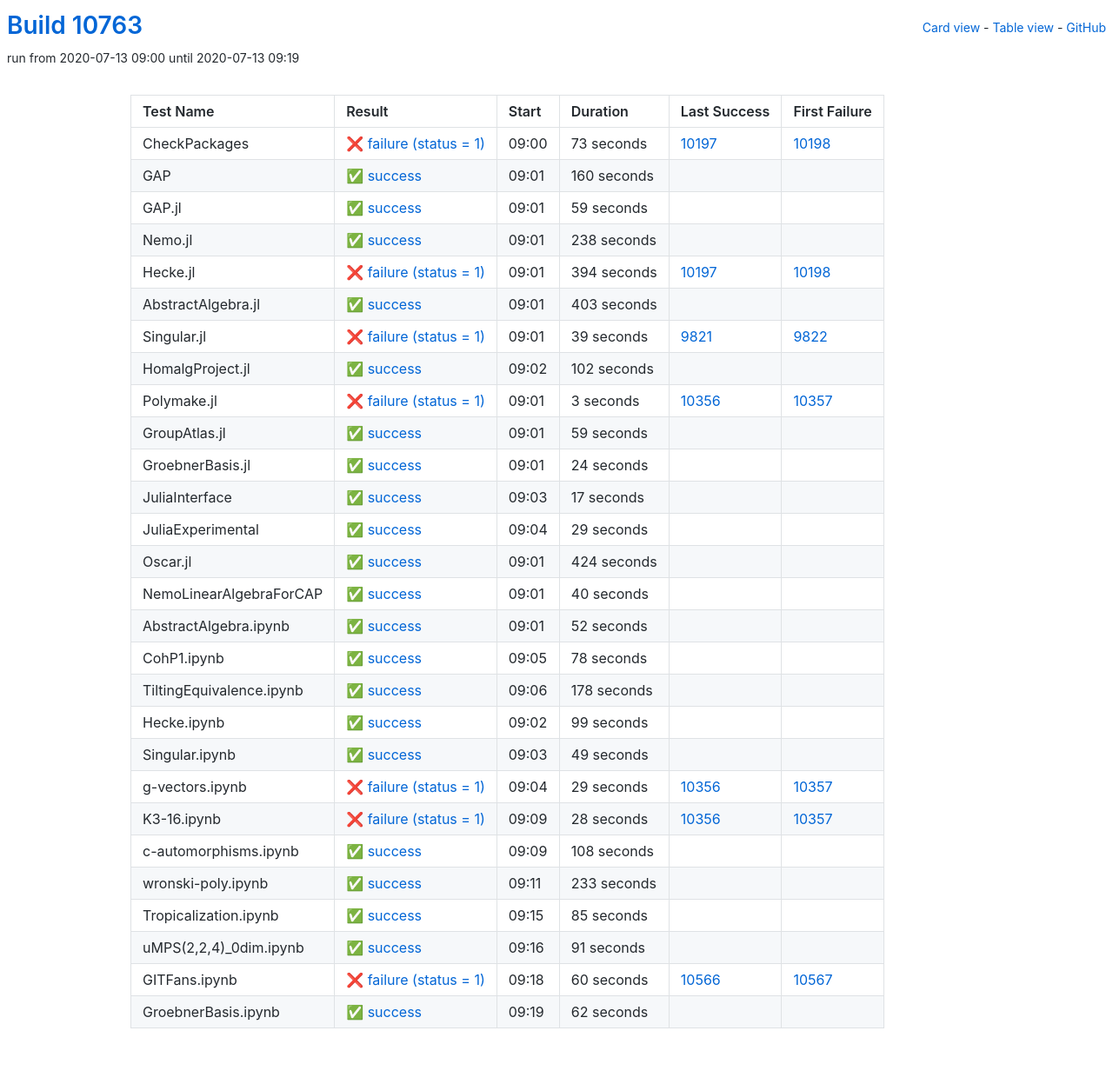
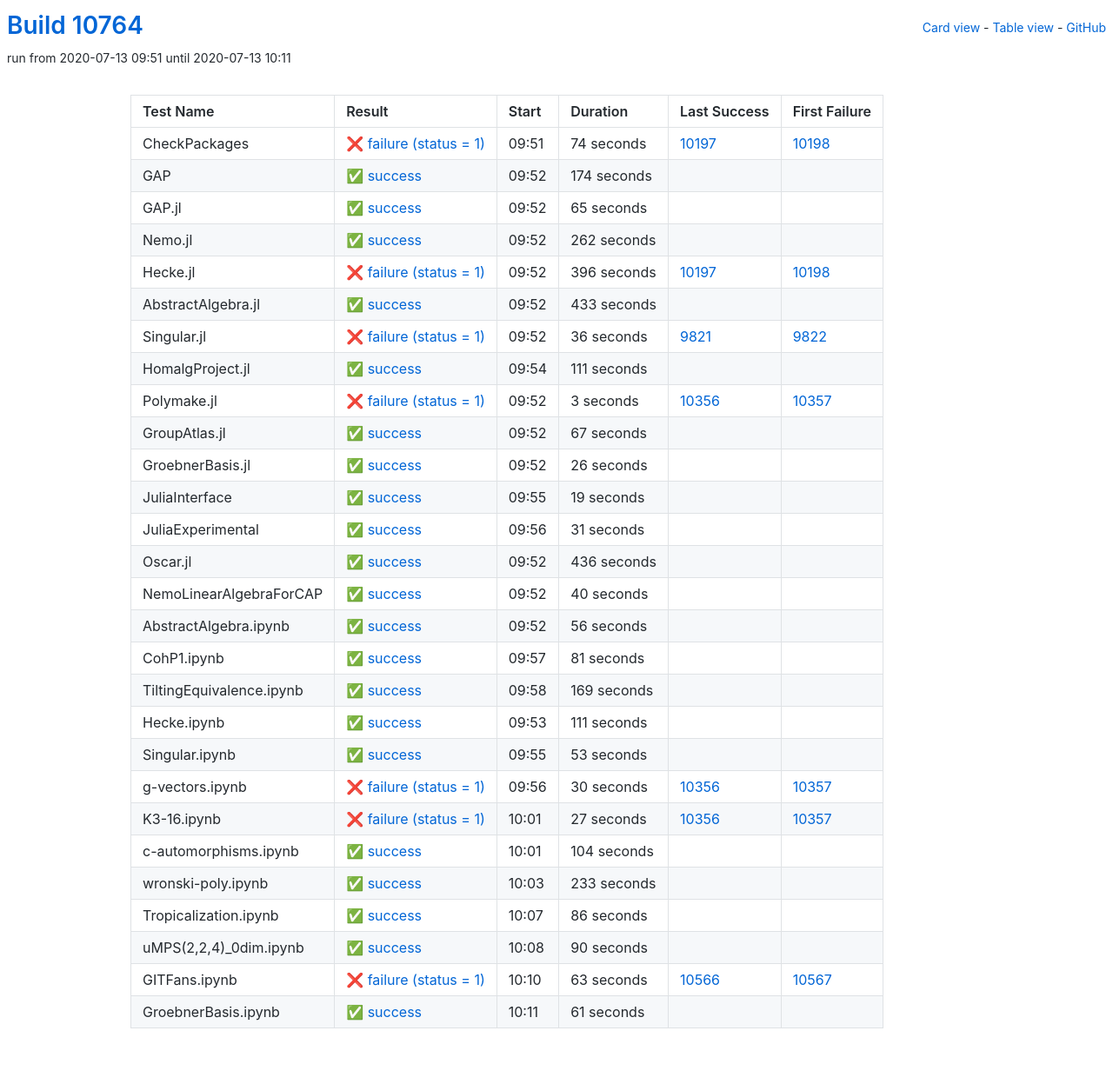
Before and after one commit to oscar-system/oscar-ci-status, a Jekyll site: the page built from table.html, in a window 1280 px wide. Shown: the whole page at 87% size. Built offline with Jekyll 4.4.1, drawn with Linux system fonts in a browser that asks for light colours.

Commit message:
Build #10764

```diff
--- a/_data/ci.yml
+++ b/_data/ci.yml
@@ -1,6 +1,6 @@
 ---
-build: 10763
-build_url: https://oscarci.mathematik.uni-kl.de/job/oscar/10763/
+build: 10764
+build_url: https://oscarci.mathematik.uni-kl.de/job/oscar/10764/
 job: oscar
 organization: oscar-system
 repo: oscar-ci-status
@@ -8,104 +8,104 @@
 tests:
 - name: CheckPackages
   id: checkpackages
-  log: https://oscarci.mathematik.uni-kl.de/job/oscar/10763/artifact/logs/build-10763/CheckPackages.log
-  start: 2020-07-13 09:00
+  log: https://oscarci.mathematik.uni-kl.de/job/oscar/10764/artifact/logs/build-10764/CheckPackages.log
+  start: 2020-07-13 09:51
   success: false
   exitcode: 1
   status: failure
-  duration: 73
+  duration: 74
   last_success: 10197
   last_success_url: https://oscarci.mathematik.uni-kl.de/job/oscar/10197/
   first_failure: 10198
   first_failure_url: https://oscarci.mathematik.uni-kl.de/job/oscar/10198/
 - name: GAP
   id: gap
-  log: https://oscarci.mathematik.uni-kl.de/job/oscar/10763/artifact/logs/build-10763/GAP.log
-  start: 2020-07-13 09:01
+  log: https://oscarci.mathematik.uni-kl.de/job/oscar/10764/artifact/logs/build-10764/GAP.log
+  start: 2020-07-13 09:52
   success: true
   exitcode: 0
   status: success
-  duration: 160
+  duration: 174
   last_success: false
   last_success_url:
   first_failure: false
   first_failure_url:
 - name: GAP.jl
   id: gap-jl
-  log: https://oscarci.mathematik.uni-kl.de/job/oscar/10763/artifact/logs/build-10763/GAP.jl.log
-  start: 2020-07-13 09:01
+  log: https://oscarci.mathematik.uni-kl.de/job/oscar/10764/artifact/logs/build-10764/GAP.jl.log
+  start: 2020-07-13 09:52
   success: true
   exitcode: 0
   status: success
-  duration: 59
+  duration: 65
   last_success: false
   last_success_url:
   first_failure: false
   first_failure_url:
 - name: Nemo.jl
   id: nemo-jl
-  log: https://oscarci.mathematik.uni-kl.de/job/oscar/10763/artifact/logs/build-10763/Nemo.jl.log
-  start: 2020-07-13 09:01
+  log: https://oscarci.mathematik.uni-kl.de/job/oscar/10764/artifact/logs/build-10764/Nemo.jl.log
+  start: 2020-07-13 09:52
   success: true
   exitcode: 0
   status: success
-  duration: 238
+  duration: 262
   last_success: false
   last_success_url:
   first_failure: false
   first_failure_url:
 - name: Hecke.jl
   id: hecke-jl
-  log: https://oscarci.mathematik.uni-kl.de/job/oscar/10763/artifact/logs/build-10763/Hecke.jl.log
-  start: 2020-07-13 09:01
+  log: https://oscarci.mathematik.uni-kl.de/job/oscar/10764/artifact/logs/build-10764/Hecke.jl.log
+  start: 2020-07-13 09:52
   success: false
   exitcode: 1
   status: failure
-  duration: 394
+  duration: 396
   last_success: 10197
   last_success_url: https://oscarci.mathematik.uni-kl.de/job/oscar/10197/
   first_failure: 10198
   first_failure_url: https://oscarci.mathematik.uni-kl.de/job/oscar/10198/
 - name: AbstractAlgebra.jl
   id: abstractalgebra-jl
-  log: https://oscarci.mathematik.uni-kl.de/job/oscar/10763/artifact/logs/build-10763/AbstractAlgebra.jl.log
-  start: 2020-07-13 09:01
+  log: https://oscarci.mathematik.uni-kl.de/job/oscar/10764/artifact/logs/build-10764/AbstractAlgebra.jl.log
+  start: 2020-07-13 09:52
   success: true
   exitcode: 0
   status: success
-  duration: 403
+  duration: 433
   last_success: false
   last_success_url:
   first_failure: false
   first_failure_url:
 - name: Singular.jl
   id: singular-jl
-  log: https://oscarci.mathematik.uni-kl.de/job/oscar/10763/artifact/logs/build-10763/Singular.jl.log
-  start: 2020-07-13 09:01
+  log: https://oscarci.mathematik.uni-kl.de/job/oscar/10764/artifact/logs/build-10764/Singular.jl.log
+  start: 2020-07-13 09:52
   success: false
   exitcode: 1
   status: failure
-  duration: 39
+  duration: 36
   last_success: 9821
   last_success_url: https://oscarci.mathematik.uni-kl.de/job/oscar/9821/
   first_failure: 9822
   first_failure_url: https://oscarci.mathematik.uni-kl.de/job/oscar/9822/
 - name: HomalgProject.jl
   id: homalgproject-jl
-  log: https://oscarci.mathematik.uni-kl.de/job/oscar/10763/artifact/logs/build-10763/HomalgProject.jl.log
-  start: 2020-07-13 09:02
+  log: https://oscarci.mathematik.uni-kl.de/job/oscar/10764/artifact/logs/build-10764/HomalgProject.jl.log
+  start: 2020-07-13 09:54
   success: true
   exitcode: 0
   status: success
-  duration: 102
+  duration: 111
   last_success: false
   last_success_url:
   first_failure: false
   first_failure_url:
 - name: Polymake.jl
   id: polymake-jl
-  log: https://oscarci.mathematik.uni-kl.de/job/oscar/10763/artifact/logs/build-10763/Polymake.jl.log
-  start: 2020-07-13 09:01
+  log: https://oscarci.mathematik.uni-kl.de/job/oscar/10764/artifact/logs/build-10764/Polymake.jl.log
+  start: 2020-07-13 09:52
   success: false
   exitcode: 1
   status: failure
@@ -116,68 +116,68 @@
   first_failure_url: https://oscarci.mathematik.uni-kl.de/job/oscar/10357/
 - name: GroupAtlas.jl
   id: groupatlas-jl
-  log: https://oscarci.mathematik.uni-kl.de/job/oscar/10763/artifact/logs/build-10763/GroupAtlas.jl.log
-  start: 2020-07-13 09:01
+  log: https://oscarci.mathematik.uni-kl.de/job/oscar/10764/artifact/logs/build-10764/GroupAtlas.jl.log
+  start: 2020-07-13 09:52
   success: true
   exitcode: 0
   status: success
-  duration: 59
+  duration: 67
   last_success: false
   last_success_url:
   first_failure: false
   first_failure_url:
 - name: GroebnerBasis.jl
   id: groebnerbasis-jl
-  log: https://oscarci.mathematik.uni-kl.de/job/oscar/10763/artifact/logs/build-10763/GroebnerBasis.jl.log
-  start: 2020-07-13 09:01
+  log: https://oscarci.mathematik.uni-kl.de/job/oscar/10764/artifact/logs/build-10764/GroebnerBasis.jl.log
+  start: 2020-07-13 09:52
   success: true
   exitcode: 0
   status: success
-  duration: 24
+  duration: 26
   last_success: false
   last_success_url:
   first_failure: false
   first_failure_url:
 - name: JuliaInterface
   id: juliainterface
-  log: https://oscarci.mathematik.uni-kl.de/job/oscar/10763/artifact/logs/build-10763/JuliaInterface.log
-  start: 2020-07-13 09:03
+  log: https://oscarci.mathematik.uni-kl.de/job/oscar/10764/artifact/logs/build-10764/JuliaInterface.log
+  start: 2020-07-13 09:55
   success: true
   exitcode: 0
   status: success
-  duration: 17
+  duration: 19
   last_success: false
   last_success_url:
   first_failure: false
   first_failure_url:
 - name: JuliaExperimental
   id: juliaexperimental
-  log: https://oscarci.mathematik.uni-kl.de/job/oscar/10763/artifact/logs/build-10763/JuliaExperimental.log
-  start: 2020-07-13 09:04
+  log: https://oscarci.mathematik.uni-kl.de/job/oscar/10764/artifact/logs/build-10764/JuliaExperimental.log
+  start: 2020-07-13 09:56
   success: true
   exitcode: 0
   status: success
-  duration: 29
+  duration: 31
   last_success: false
   last_success_url:
   first_failure: false
   first_failure_url:
 - name: Oscar.jl
   id: oscar-jl
-  log: https://oscarci.mathematik.uni-kl.de/job/oscar/10763/artifact/logs/build-10763/Oscar.jl.log
-  start: 2020-07-13 09:01
+  log: https://oscarci.mathematik.uni-kl.de/job/oscar/10764/artifact/logs/build-10764/Oscar.jl.log
+  start: 2020-07-13 09:52
   success: true
   exitcode: 0
   status: success
-  duration: 424
+  duration: 436
   last_success: false
   last_success_url:
   first_failure: false
   first_failure_url:
 - name: NemoLinearAlgebraForCAP
   id: nemolinearalgebraforcap
-  log: https://oscarci.mathematik.uni-kl.de/job/oscar/10763/artifact/logs/build-10763/NemoLinearAlgebraForCAP.log
-  start: 2020-07-13 09:01
+  log: https://oscarci.mathematik.uni-kl.de/job/oscar/10764/artifact/logs/build-10764/NemoLinearAlgebraForCAP.log
+  start: 2020-07-13 09:52
   success: true
   exitcode: 0
   status: success
@@ -188,104 +188,104 @@
   first_failure_url:
 - name: AbstractAlgebra.ipynb
   id: abstractalgebra-ipynb
-  log: https://oscarci.mathematik.uni-kl.de/job/oscar/10763/artifact/logs/build-10763/AbstractAlgebra.ipynb.log
-  start: 2020-07-13 09:01
+  log: https://oscarci.mathematik.uni-kl.de/job/oscar/10764/artifact/logs/build-10764/AbstractAlgebra.ipynb.log
+  start: 2020-07-13 09:52
   success: true
   exitcode: 0
   status: success
-  duration: 52
+  duration: 56
   last_success: false
   last_success_url:
   first_failure: false
   first_failure_url:
 - name: CohP1.ipynb
   id: cohp1-ipynb
-  log: https://oscarci.mathematik.uni-kl.de/job/oscar/10763/artifact/logs/build-10763/CohP1.ipynb.log
-  start: 2020-07-13 09:05
+  log: https://oscarci.mathematik.uni-kl.de/job/oscar/10764/artifact/logs/build-10764/CohP1.ipynb.log
+  start: 2020-07-13 09:57
   success: true
   exitcode: 0
   status: success
-  duration: 78
+  duration: 81
   last_success: false
   last_success_url:
   first_failure: false
   first_failure_url:
 - name: TiltingEquivalence.ipynb
   id: tiltingequivalence-ipynb
-  log: https://oscarci.mathematik.uni-kl.de/job/oscar/10763/artifact/logs/build-10763/TiltingEquivalence.ipynb.log
-  start: 2020-07-13 09:06
+  log: https://oscarci.mathematik.uni-kl.de/job/oscar/10764/artifact/logs/build-10764/TiltingEquivalence.ipynb.log
+  start: 2020-07-13 09:58
   success: true
   exitcode: 0
   status: success
-  duration: 178
+  duration: 169
   last_success: false
   last_success_url:
   first_failure: false
   first_failure_url:
 - name: Hecke.ipynb
   id: hecke-ipynb
-  log: https://oscarci.mathematik.uni-kl.de/job/oscar/10763/artifact/logs/build-10763/Hecke.ipynb.log
-  start: 2020-07-13 09:02
+  log: https://oscarci.mathematik.uni-kl.de/job/oscar/10764/artifact/logs/build-10764/Hecke.ipynb.log
+  start: 2020-07-13 09:53
   success: true
   exitcode: 0
   status: success
-  duration: 99
+  duration: 111
   last_success: false
   last_success_url:
   first_failure: false
   first_failure_url:
 - name: Singular.ipynb
   id: singular-ipynb
-  log: https://oscarci.mathematik.uni-kl.de/job/oscar/10763/artifact/logs/build-10763/Singular.ipynb.log
-  start: 2020-07-13 09:03
+  log: https://oscarci.mathematik.uni-kl.de/job/oscar/10764/artifact/logs/build-10764/Singular.ipynb.log
+  start: 2020-07-13 09:55
   success: true
   exitcode: 0
   status: success
-  duration: 49
+  duration: 53
   last_success: false
   last_success_url:
   first_failure: false
   first_failure_url:
 - name: g-vectors.ipynb
   id: g-vectors-ipynb
-  log: https://oscarci.mathematik.uni-kl.de/job/oscar/10763/artifact/logs/build-10763/g-vectors.ipynb.log
-  start: 2020-07-13 09:04
+  log: https://oscarci.mathematik.uni-kl.de/job/oscar/10764/artifact/logs/build-10764/g-vectors.ipynb.log
+  start: 2020-07-13 09:56
   success: false
   exitcode: 1
   status: failure
-  duration: 29
+  duration: 30
   last_success: 10356
   last_success_url: https://oscarci.mathematik.uni-kl.de/job/oscar/10356/
   first_failure: 10357
   first_failure_url: https://oscarci.mathematik.uni-kl.de/job/oscar/10357/
 - name: K3-16.ipynb
   id: k3-16-ipynb
-  log: https://oscarci.mathematik.uni-kl.de/job/oscar/10763/artifact/logs/build-10763/K3-16.ipynb.log
-  start: 2020-07-13 09:09
+  log: https://oscarci.mathematik.uni-kl.de/job/oscar/10764/artifact/logs/build-10764/K3-16.ipynb.log
+  start: 2020-07-13 10:01
   success: false
   exitcode: 1
   status: failure
-  duration: 28
+  duration: 27
   last_success: 10356
   last_success_url: https://oscarci.mathematik.uni-kl.de/job/oscar/10356/
   first_failure: 10357
   first_failure_url: https://oscarci.mathematik.uni-kl.de/job/oscar/10357/
 - name: c-automorphisms.ipynb
   id: c-automorphisms-ipynb
-  log: https://oscarci.mathematik.uni-kl.de/job/oscar/10763/artifact/logs/build-10763/c-automorphisms.ipynb.log
-  start: 2020-07-13 09:09
+  log: https://oscarci.mathematik.uni-kl.de/job/oscar/10764/artifact/logs/build-10764/c-automorphisms.ipynb.log
+  start: 2020-07-13 10:01
   success: true
   exitcode: 0
   status: success
-  duration: 108
+  duration: 104
   last_success: false
   last_success_url:
   first_failure: false
   first_failure_url:
 - name: wronski-poly.ipynb
   id: wronski-poly-ipynb
-  log: https://oscarci.mathematik.uni-kl.de/job/oscar/10763/artifact/logs/build-10763/wronski-poly.ipynb.log
-  start: 2020-07-13 09:11
+  log: https://oscarci.mathematik.uni-kl.de/job/oscar/10764/artifact/logs/build-10764/wronski-poly.ipynb.log
+  start: 2020-07-13 10:03
   success: true
   exitcode: 0
   status: success
@@ -296,48 +296,48 @@
   first_failure_url:
 - name: Tropicalization.ipynb
   id: tropicalization-ipynb
-  log: https://oscarci.mathematik.uni-kl.de/job/oscar/10763/artifact/logs/build-10763/Tropicalization.ipynb.log
-  start: 2020-07-13 09:15
+  log: https://oscarci.mathematik.uni-kl.de/job/oscar/10764/artifact/logs/build-10764/Tropicalization.ipynb.log
+  start: 2020-07-13 10:07
   success: true
   exitcode: 0
   status: success
-  duration: 85
+  duration: 86
   last_success: false
   last_success_url:
   first_failure: false
   first_failure_url:
 - name: uMPS(2,2,4)_0dim.ipynb
   id: umps-2-2-4-0dim-ipynb
-  log: https://oscarci.mathematik.uni-kl.de/job/oscar/10763/artifact/logs/build-10763/uMPS-2-2-4-_0dim.ipynb.log
-  start: 2020-07-13 09:16
+  log: https://oscarci.mathematik.uni-kl.de/job/oscar/10764/artifact/logs/build-10764/uMPS-2-2-4-_0dim.ipynb.log
+  start: 2020-07-13 10:08
   success: true
   exitcode: 0
   status: success
-  duration: 91
+  duration: 90
   last_success: false
   last_success_url:
   first_failure: false
   first_failure_url:
 - name: GITFans.ipynb
   id: gitfans-ipynb
-  log: https://oscarci.mathematik.uni-kl.de/job/oscar/10763/artifact/logs/build-10763/GITFans.ipynb.log
-  start: 2020-07-13 09:18
+  log: https://oscarci.mathematik.uni-kl.de/job/oscar/10764/artifact/logs/build-10764/GITFans.ipynb.log
+  start: 2020-07-13 10:10
   success: false
   exitcode: 1
   status: failure
-  duration: 60
+  duration: 63
   last_success: 10566
   last_success_url: https://oscarci.mathematik.uni-kl.de/job/oscar/10566/
   first_failure: 10567
   first_failure_url: https://oscarci.mathematik.uni-kl.de/job/oscar/10567/
 - name: GroebnerBasis.ipynb
   id: groebnerbasis-ipynb
-  log: https://oscarci.mathematik.uni-kl.de/job/oscar/10763/artifact/logs/build-10763/GroebnerBasis.ipynb.log
-  start: 2020-07-13 09:19
+  log: https://oscarci.mathematik.uni-kl.de/job/oscar/10764/artifact/logs/build-10764/GroebnerBasis.ipynb.log
+  start: 2020-07-13 10:11
   success: true
   exitcode: 0
   status: success
-  duration: 62
+  duration: 61
   last_success: false
   last_success_url:
   first_failure: false
```
Also changed, not shown: README.md.
